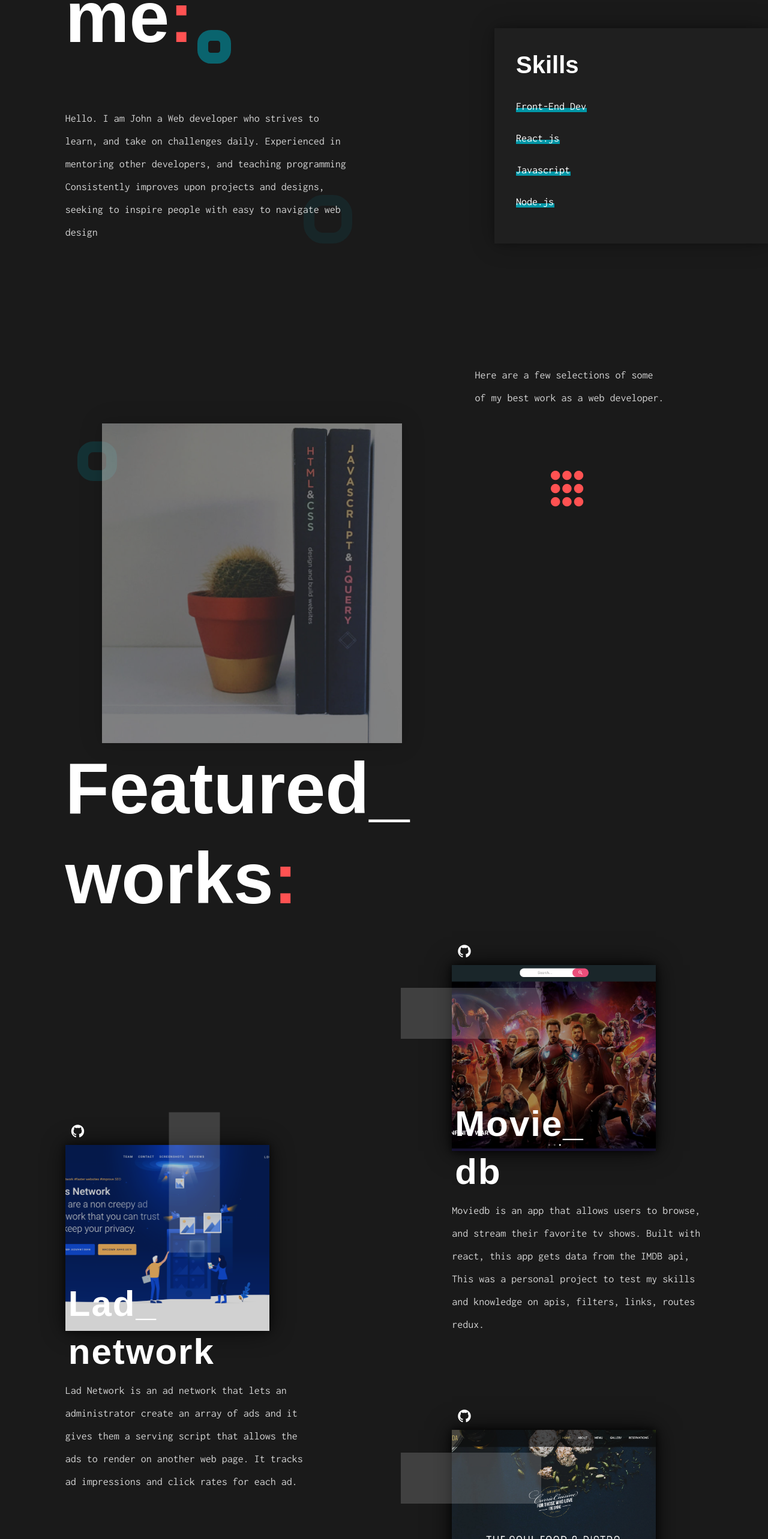
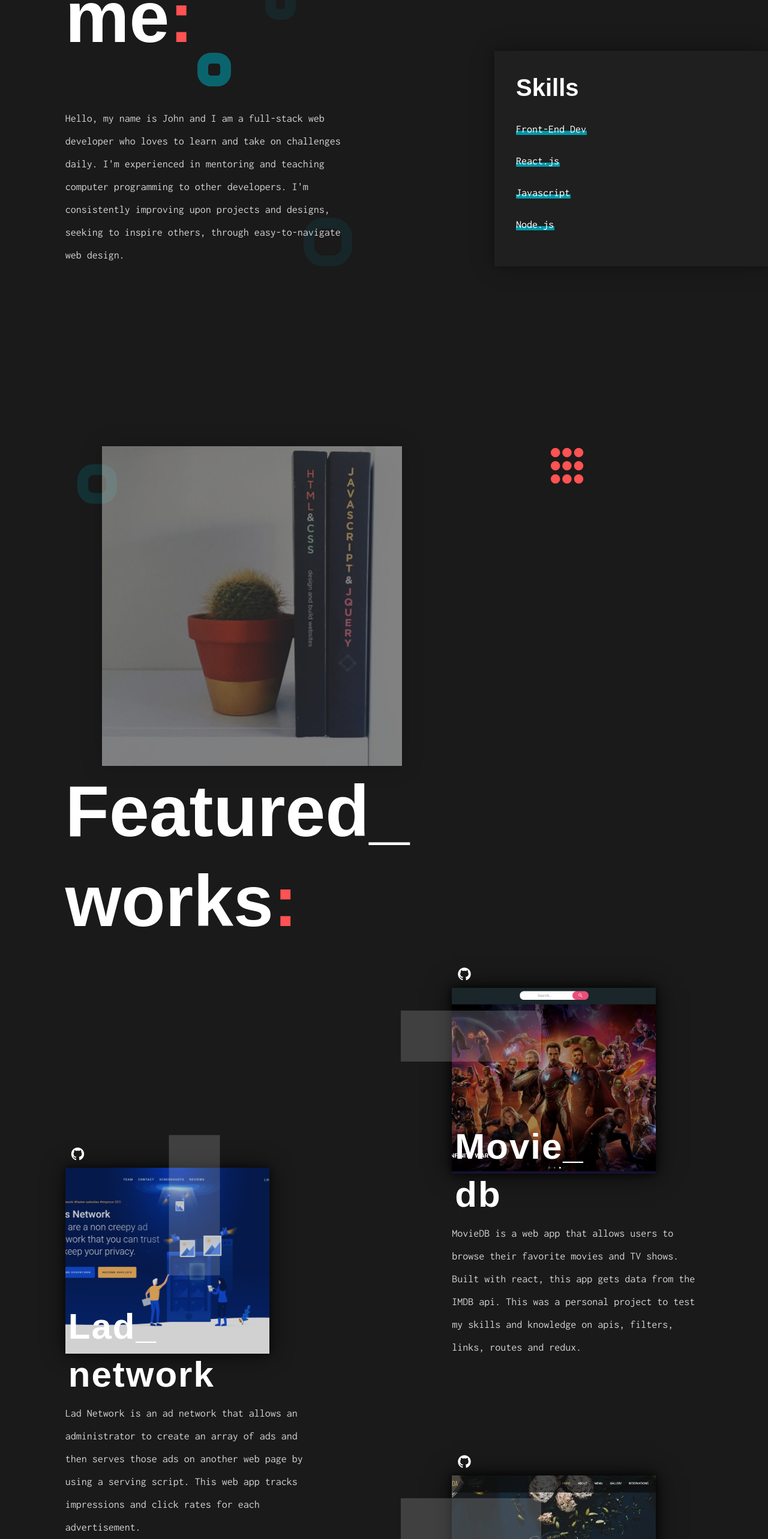
Before and after one commit to john2796/personal-portfolio, a React (Create React App) app: page / in a window 1280 px wide. Shown: the part 1270-3836 px from the top of the page at 60% size. Built offline with nearby package versions, Linux system fonts and the light colour scheme; a web font is replaced by a local one.

Commit message:
Fix grammar on projects and fixed sub-title weird positioning on header

```diff
--- a/src/components/about/About.js
+++ b/src/components/about/About.js
@@ -13,9 +13,10 @@
         <span className="colon">:</span>
       </h2>
       <p className="about small-height">
-        Hello. I am John a Web developer who strives to learn, and take on challenges daily.
-        Experienced in mentoring other developers, and teaching programming Consistently improves
-        upon projects and designs, seeking to inspire people with easy to navigate web design
+        Hello, my name is John and I am a full-stack web developer who loves to learn and take on
+        challenges daily. I'm experienced in mentoring and teaching computer programming to other
+        developers. I'm consistently improving upon projects and designs, seeking to inspire others,
+        through easy-to-navigate web design.
       </p>
       <BlueCircles />
     </div>
--- a/src/components/main-header/HeaderContainerStyle.js
+++ b/src/components/main-header/HeaderContainerStyle.js
@@ -46,7 +46,7 @@
       margin-left: -7px;
       @media (max-width: 1199px) {
         font-size: 300px;
-        line-height: 300px;
+        line-height: 350px;
       }
       @media (max-width: 800px) {
         display: none;
@@ -65,9 +65,6 @@
     }
     h1 {
       order: 2;
-      @media (max-width: 1199px) {
-        order: -1;
-      }
       @media (max-width: 991px) {
         order: -1;
         width: 100%;
@@ -76,11 +73,12 @@
   }
   .fs-web {
     transform: rotate(-90deg);
-    height: 100%;
     @media (max-width: 1199px) {
-      transform: inherit;
+      margin-left: -100px;
     }
     @media (max-width: 991px) {
+      margin-left: initial;
+      transform: inherit;
       width: 100%;
     }
   }
--- a/src/components/projects/ProjectContainer.js
+++ b/src/components/projects/ProjectContainer.js
@@ -32,8 +32,6 @@
             <img className="bookImg" src={bookImg} alt="html/css & js book" />
             {/* right side content -----> */}
             <p>
-              Here are a few selections of some of my best work as a web developer.
-              <br />
               <span className="all-projects">
                 <i className="fa fa-circle colon" aria-hidden="true" />
                 <i className="fa fa-circle colon" aria-hidden="true" />
--- a/src/components/projects/ProjectData.js
+++ b/src/components/projects/ProjectData.js
@@ -15,7 +15,7 @@
     link: 'https://ladnetwork.netlify.com/',
     github_link: 'https://github.com/labs11-ad-network',
     desc:
-      'Lad Network is an ad network that lets an administrator create an array of ads and it gives them a serving script that allows the ads to render on another web page. It tracks ad impressions and click rates for each ad.',
+      'Lad Network is an ad network that allows an administrator to create an array of ads and then serves those ads on another web page by using a serving script. This web app tracks impressions and click rates for each advertisement.',
   },
   {
     title: 'Movie_',
@@ -26,7 +26,7 @@
     link: 'https://moviedb19.netlify.com/',
     github_link: 'https://github.com/john2796/moviedb19',
     desc:
-      'Moviedb is an app that allows users to browse, and stream their favorite tv shows. Built with react, this app gets data from the IMDB api, This was a personal project to test my skills and knowledge on apis, filters, links, routes redux.',
+      'MovieDB is a web app that allows users to browse their favorite movies and TV shows. Built with react, this app gets data from the IMDB api. This was a personal project to test my skills and knowledge on apis, filters, links, routes and redux.',
   },
   {
     title: 'LA_',
@@ -37,7 +37,7 @@
     link: 'https://miranda-realestate.netlify.com/',
     github_link: 'https://github.com/john2796/portfolio-003-real-estate',
     desc:
-      'Los Angeles Experts is an app that allows users to browse house listings. This is one of my first side  project I built to practice my front-end development skills using React.js, React-Router, Redux.',
+      'Los Angeles Experts is an app that allows users to browse house listings. I built this app in order to practice my front-end development skills. React.js, React-Router, and Redux are all used for this app.',
   },
   {
     title: 'Soul_',
@@ -48,7 +48,7 @@
     link: 'https://miranda-restaurant.netlify.com/',
     github_link: 'https://github.com/john2796/portfolio-restaurant-01',
     desc:
-      'Soul food is an app that allows users to browse restaurant food menu.This project is built with react to showcase my passion for food as well as my visual art.',
+      "Soul Food is an app that allows users to browse multiple restaurants' food menus. This project is built with react and it showcases my passion for visual art, as well as my love for food.",
   },
   {
     title: 'Insta_',
@@ -59,7 +59,7 @@
     link: 'https://miranda-insta-clone.netlify.com/',
     github_link: 'https://github.com/john2796/React-Insta-Clone-1',
     desc:
-      'A school assignment , The Goal was to create  an Insta clone app that allows users to login, like posts and add comments using react.js , redux and node/express.',
+      'School assignment. The goal was to create an Instagram clone that allows users to login, like posts and add comments. This was built using react.js, redux, and node/express.',
   },
   {
     title: 'Tool_',
@@ -70,6 +70,6 @@
     link: 'https://miranda-usemytools.netlify.com/',
     github_link: 'https://github.com/use-my-tools/Front-End',
     desc:
-      'Tool Rent is an app that allows users to rent their neighbor tool ,set up items they have - anything from a shovels to power washers to tile saws. User will be able to Create, Read, Update and Delete data. A 2nd user can log in and see items that users have available and request to borrow',
+      "Tool Rent is an app that allows users to rent neighbor's tools or loan their own tools. Users will be able to create, read, update, and delete data within the app. Users can log in and see what items that are available for rent and then request to borrow.",
   },
 ];
```
